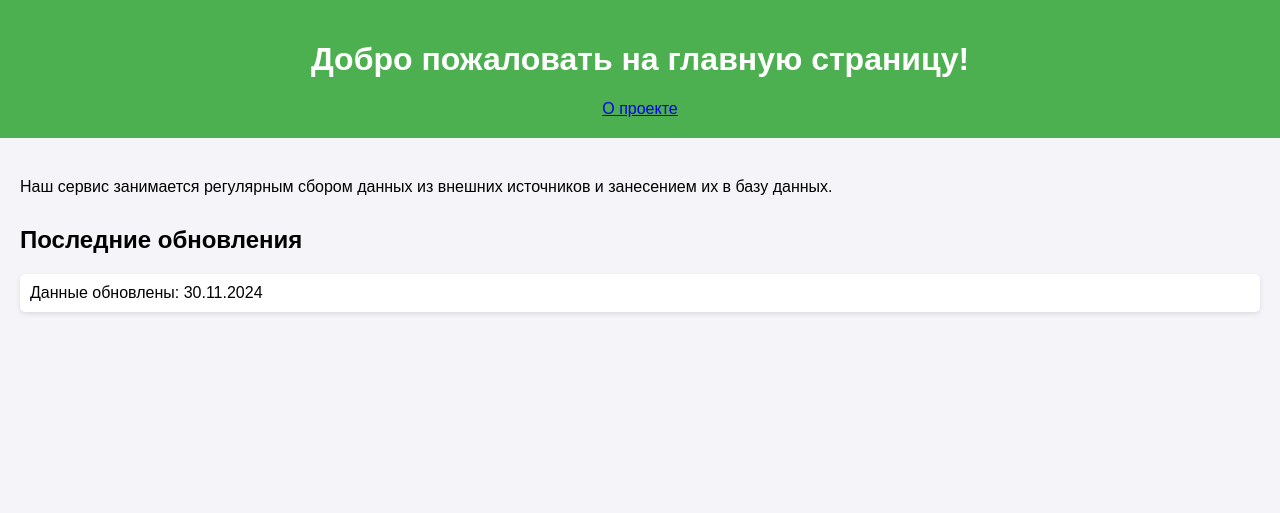
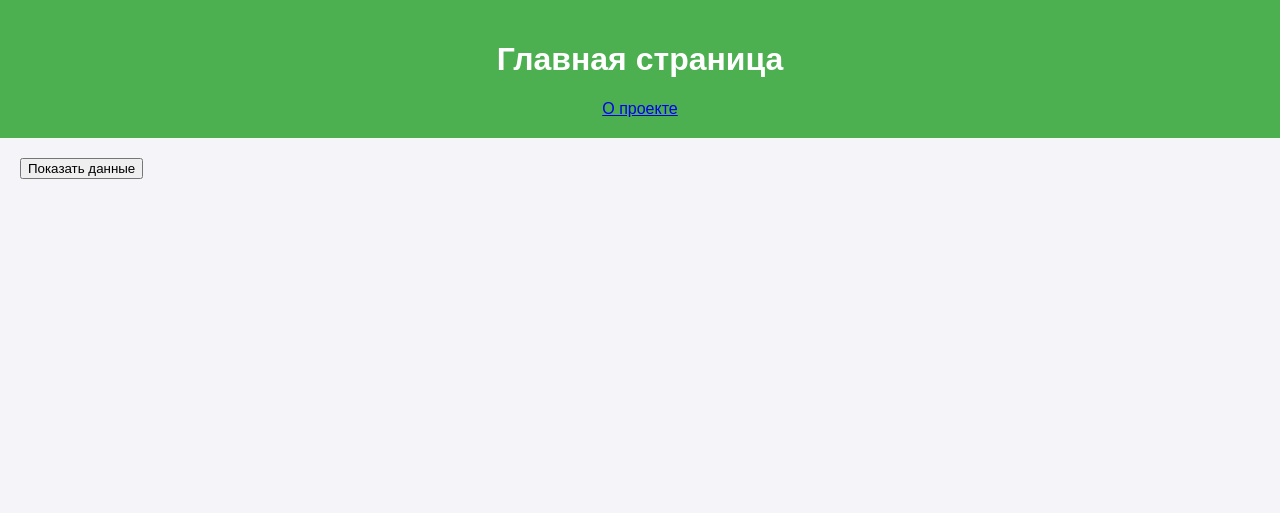
Before and after one commit to alekseiypetrov/Diploma, a Flask app: page / in a window 1280 px wide. Shown: the top 513 px of the page. Run offline with Flask 3, Linux system fonts and the light colour scheme; some libraries are stand-ins or nearby versions.

Commit message:
Устранены недостатки, добавлена возможность визуализации собранных данных на главной странице

```diff
--- a/app/app.py
+++ b/app/app.py
@@ -1,5 +1,10 @@
-from flask import Flask, render_template
+from flask import Flask, render_template, Response
 from flask_sqlalchemy import SQLAlchemy
+import psycopg2
+from config import Config
+import pandas as pd
+import matplotlib.pyplot as plt
+import io
 
 db = SQLAlchemy()
 app = Flask(__name__)
@@ -13,6 +18,50 @@ def home():
     # return 'Hello, World!'
 
 
+@app.route('/show_plot', methods=['POST'])
+def show_data():
+    conn = psycopg2.connect(Config.SQLALCHEMY_DATABASE_URI)
+    cursor = conn.cursor()
+    query = """SELECT * FROM country ORDER BY cntry_name;"""
+    cursor.execute(query)
+    countries = pd.DataFrame(cursor.fetchall(), columns=["id_cntry", "cntry_name"])
+    m, n = countries.shape
+
+    fig, axes = plt.subplots(m, n, figsize=(12, 6))
+
+    for i, line in enumerate(countries.values):
+        id_cntry, cntry_name = line
+        query = """SELECT dte, temperature, new_cases FROM information WHERE id_cntry = %s ORDER BY dte;"""
+        cursor.execute(query, (id_cntry,))
+        dataset = pd.DataFrame(cursor.fetchall(), columns=["dte", "temperature", "new_cases"])
+        if axes.ndim == 1:
+            axes[0].grid()
+            axes[0].set_title(f"Страна: {cntry_name}")
+            axes[0].plot(dataset["dte"], dataset["temperature"])
+
+            axes[1].grid()
+            axes[1].plot(dataset["dte"], dataset["new_cases"])
+
+        else:
+            axes[i, 0].grid()
+            axes[i, 0].set_title(f"Страна: {cntry_name}")
+            axes[i, 0].plot(dataset["dte"], dataset["temperature"])
+
+            axes[i, 1].grid()
+            axes[i, 1].plot(dataset["dte"], dataset["new_cases"])
+
+    cursor.close()
+    conn.close()
+
+    fig.suptitle("Изменение температуры и заболеваемости по странам", fontsize=16)
+    img = io.BytesIO()
+    plt.savefig(img, format='png')
+    img.seek(0)
+    plt.close()
+
+    return Response(img, mimetype='image/png')
+
+
 @app.route('/about')
 def about():
     return render_template('about.html')
--- a/app/templates/index.html
+++ b/app/templates/index.html
@@ -8,23 +8,15 @@
 </head>
 <body>
 <header>
-    <h1>Добро пожаловать на главную страницу!</h1>
+    <h1>Главная страница</h1>
     <p></p>
     <a href="{{ url_for('about') }}">О проекте</a>
 </header>
 
 <main>
-    <section>
-        <h2></h2>
-        <p>Наш сервис занимается регулярным сбором данных из внешних источников и занесением их в базу данных.</p>
-    </section>
-
-    <section>
-        <h2>Последние обновления</h2>
-        <ul>
-            <li>Данные обновлены: 30.11.2024</li>
-        </ul>
-    </section>
+    <form action="/show_plot" method="POST">
+        <button name="show_but" type="submit">Показать данные</button>
+    </form>
 </main>
 
 <footer>
--- a/requirements.txt
+++ b/requirements.txt
@@ -9,3 +9,4 @@ lxml
 pandas
 datetime
 numpy
+matplotlib
```
Also changed, not shown: 12 other files.
